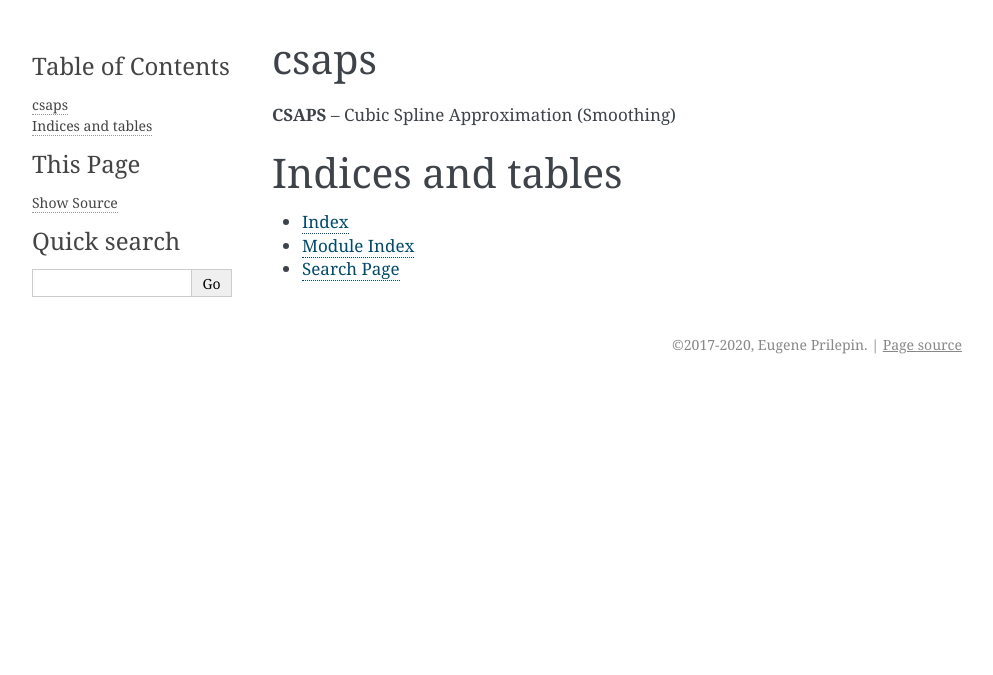
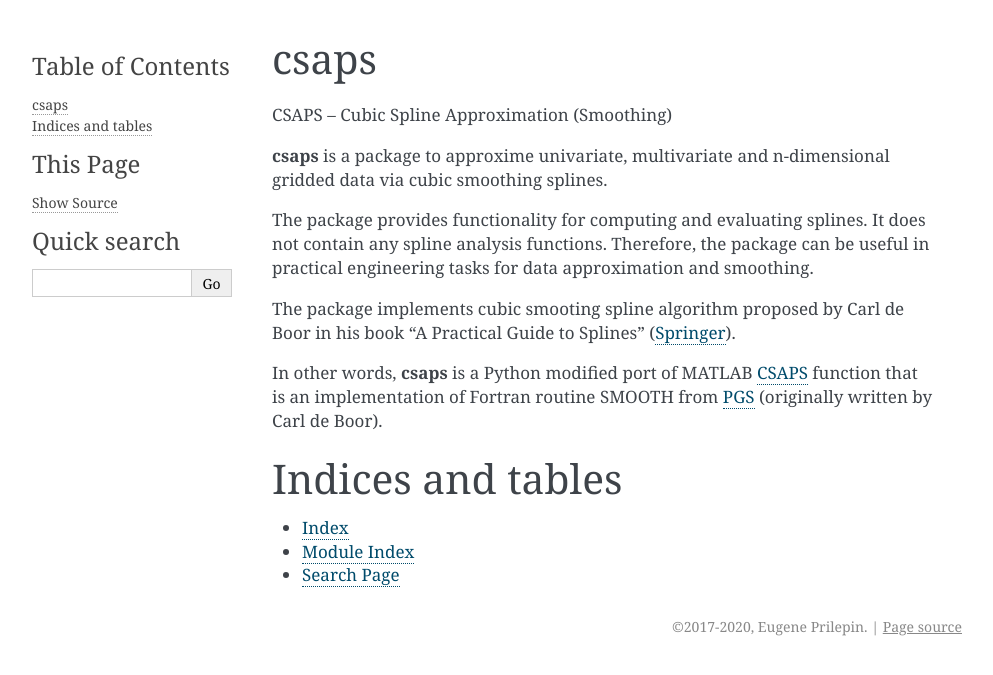
Before and after one commit to espdev/csaps, a Sphinx documentation site: the page built from docs/index.rst, in a window 1280 px wide. Shown: the top 675 px of the page, without its empty margins (148-1141 px from the left). Built offline with Sphinx 7.4.7, drawn with Linux system fonts in a browser that asks for light colours.

Commit message:
Update index

```diff
--- a/docs/index.rst
+++ b/docs/index.rst
@@ -1,13 +1,21 @@
-.. csaps documentation master file, created by
-   sphinx-quickstart on Wed Jan  1 23:44:55 2020.
-   You can adapt this file completely to your liking, but it should at least
-   contain the root `toctree` directive.
-
 csaps
 =====
 
-**CSAPS** -- Cubic Spline Approximation (Smoothing)
+CSAPS -- Cubic Spline Approximation (Smoothing)
 
+**csaps** is a package to approxime univariate, multivariate and n-dimensional gridded data
+via cubic smoothing splines.
+
+The package provides functionality for computing and evaluating splines.
+It does not contain any spline analysis functions. Therefore, the package can be useful
+in practical engineering tasks for data approximation and smoothing.
+
+The package implements cubic smooting spline algorithm proposed by Carl de Boor in his book
+"A Practical Guide to Splines" (`Springer <https://www.springer.com/gp/book/9780387953663>`_).
+
+In other words, **csaps** is a Python modified port of MATLAB `CSAPS <https://www.mathworks.com/help/curvefit/csaps.html>`_ function
+that is an implementation of Fortran routine SMOOTH from `PGS <http://pages.cs.wisc.edu/~deboor/pgs/>`_
+(originally written by Carl de Boor).
 
 .. toctree::
    :maxdepth: 2
```
